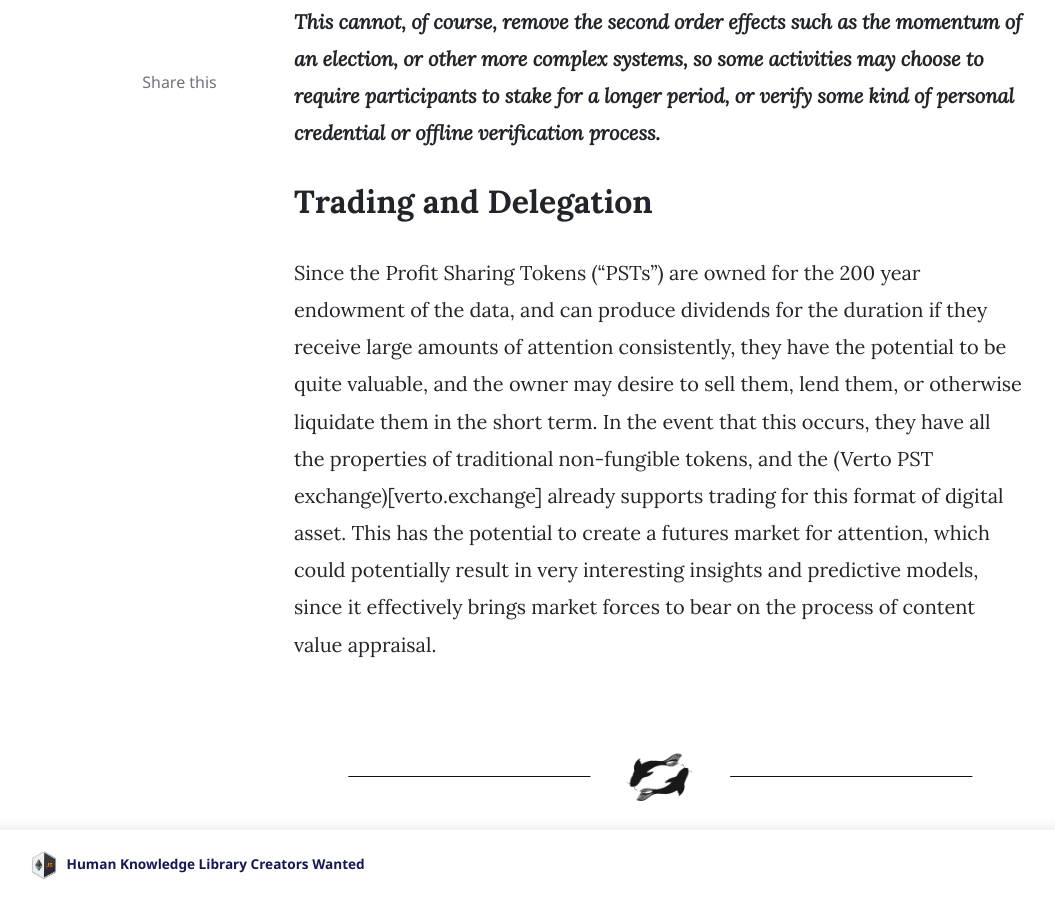
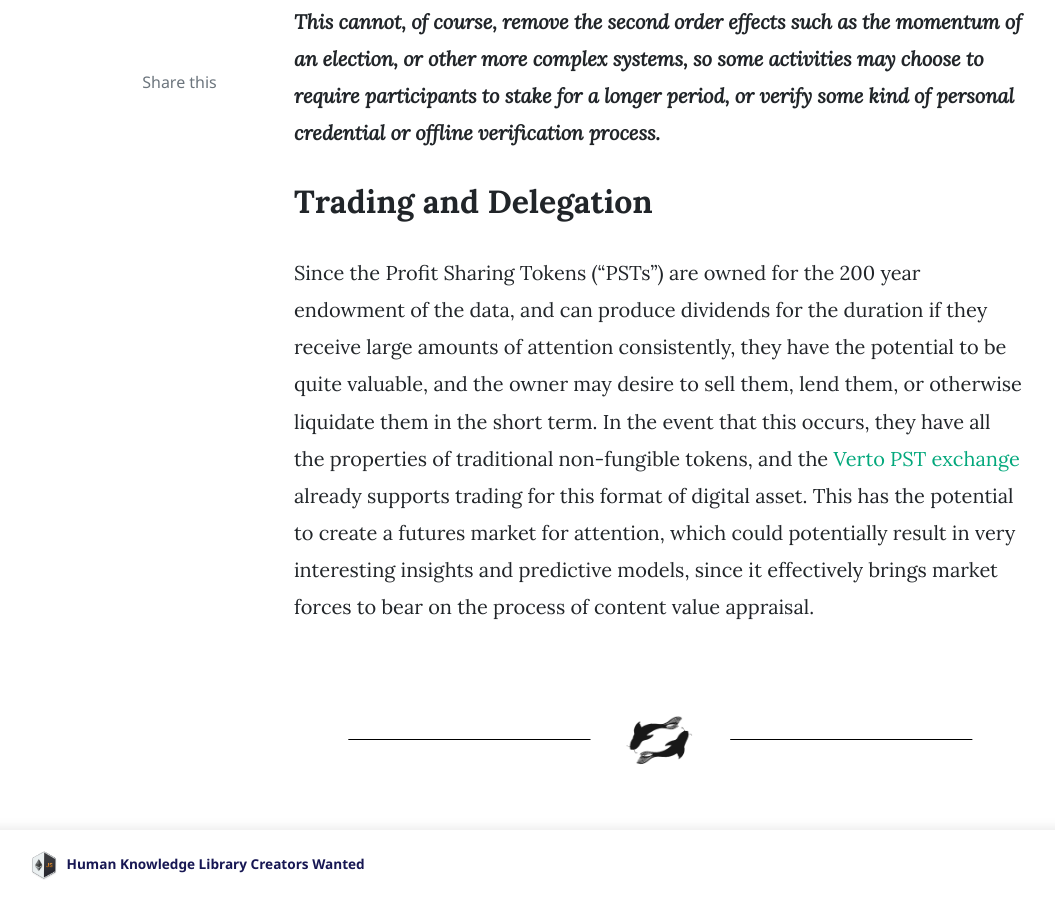
Before and after one commit to tykoii/blog, a Jekyll site: the page built from _posts/2021-01-16-koi-is-a-protocol.markdown, in a window 1280 px wide and 900 px high, scrolled down 4036 px. Shown: the whole window, without its empty margins (76-1131 px from the left). Built offline with Jekyll 4.4.1, drawn with Linux system fonts in a browser that asks for light colours; nearby versions of some CDN libraries; comment, search, counter and statistics services are not loaded; some of the changed text lies outside the part shown.

Commit message:
Update 2021-01-16-koi-is-a-protocol.markdown

```diff
--- a/_posts/2021-01-16-koi-is-a-protocol.markdown
+++ b/_posts/2021-01-16-koi-is-a-protocol.markdown
@@ -48,7 +48,7 @@ Because the Arweave is permenantly visible to all parties, the result of a given
 ***This cannot, of course, remove the second order effects such as the momentum of an election, or other more complex systems, so some activities may choose to require participants to stake for a longer period, or verify some kind of personal credential or offline verification process.***
 
 ## Trading and Delegation
-Since the Profit Sharing Tokens ("PSTs") are owned for the 200 year endowment of the data, and can produce dividends for the duration if they receive large amounts of attention consistently, they have the potential to be quite valuable, and the owner may desire to sell them, lend them, or otherwise liquidate them in the short term. In the event that this occurs, they have all the properties of traditional non-fungible tokens, and the (Verto PST exchange)[verto.exchange] already supports trading for this format of digital asset. This has the potential to create a futures market for attention, which could potentially result in very interesting insights and predictive models, since it effectively brings market forces to bear on the process of content value appraisal.
+Since the Profit Sharing Tokens ("PSTs") are owned for the 200 year endowment of the data, and can produce dividends for the duration if they receive large amounts of attention consistently, they have the potential to be quite valuable, and the owner may desire to sell them, lend them, or otherwise liquidate them in the short term. In the event that this occurs, they have all the properties of traditional non-fungible tokens, and the [Verto PST exchange](verto.exchange) already supports trading for this format of digital asset. This has the potential to create a futures market for attention, which could potentially result in very interesting insights and predictive models, since it effectively brings market forces to bear on the process of content value appraisal.
 
 <img class="sectionDivider" src="/assets/images/koi-divider.png">
 
```
Also changed, not shown: other parts of _posts/2021-01-16-koi-is-a-protocol.markdown (+1 -1 lines).
